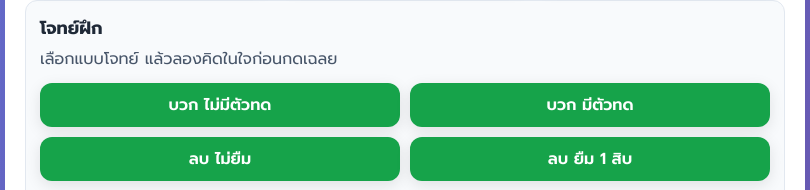
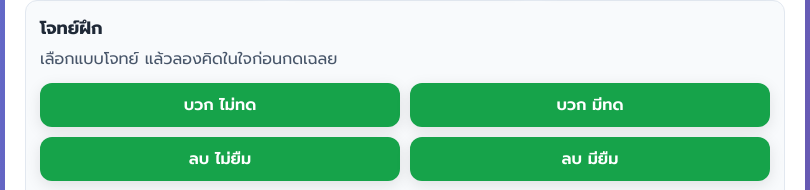
Before and after one commit to thawatchaijaihan/Finger-Math, a website: page index.html in a window 1280 px wide. Shown: the part 677-867 px from the top of the page, 235-1045 px from the left. Drawn offline with Linux system fonts and the light colour scheme.

Commit message:
Shorten practice button labels

```diff
--- a/index.html
+++ b/index.html
@@ -929,10 +929,10 @@
                 <h2>โจทย์ฝึก</h2>
                 <p>เลือกแบบโจทย์ แล้วลองคิดในใจก่อนกดเฉลย</p>
                 <div class="practice-buttons">
-                    <button class="btn btn-action" onclick="newPracticeProblem('add-no-carry')">บวก ไม่มีตัวทด</button>
-                    <button class="btn btn-action" onclick="newPracticeProblem('add-carry')">บวก มีตัวทด</button>
+                    <button class="btn btn-action" onclick="newPracticeProblem('add-no-carry')">บวก ไม่ทด</button>
+                    <button class="btn btn-action" onclick="newPracticeProblem('add-carry')">บวก มีทด</button>
                     <button class="btn btn-action" onclick="newPracticeProblem('subtract-no-borrow')">ลบ ไม่ยืม</button>
-                    <button class="btn btn-action" onclick="newPracticeProblem('subtract-borrow')">ลบ ยืม 1 สิบ</button>
+                    <button class="btn btn-action" onclick="newPracticeProblem('subtract-borrow')">ลบ มียืม</button>
                 </div>
                 <div class="practice-board">
                     <div class="practice-badge" id="practiceType">เลือกแบบโจทย์</div>
@@ -1056,10 +1056,10 @@
         let currentPracticeProblem = null;
 
         const practiceLabels = {
-            'add-no-carry': 'บวก: ไม่มีตัวทด',
-            'add-carry': 'บวก: มีตัวทด',
+            'add-no-carry': 'บวก: ไม่ทด',
+            'add-carry': 'บวก: มีทด',
             'subtract-no-borrow': 'ลบ: หลักหน่วยไม่ติดลบ',
-            'subtract-borrow': 'ลบ: หลักหน่วยติดลบ ยืม 1 สิบ'
+            'subtract-borrow': 'ลบ: มียืม'
         };
 
         function clampNumber(number) {
```
